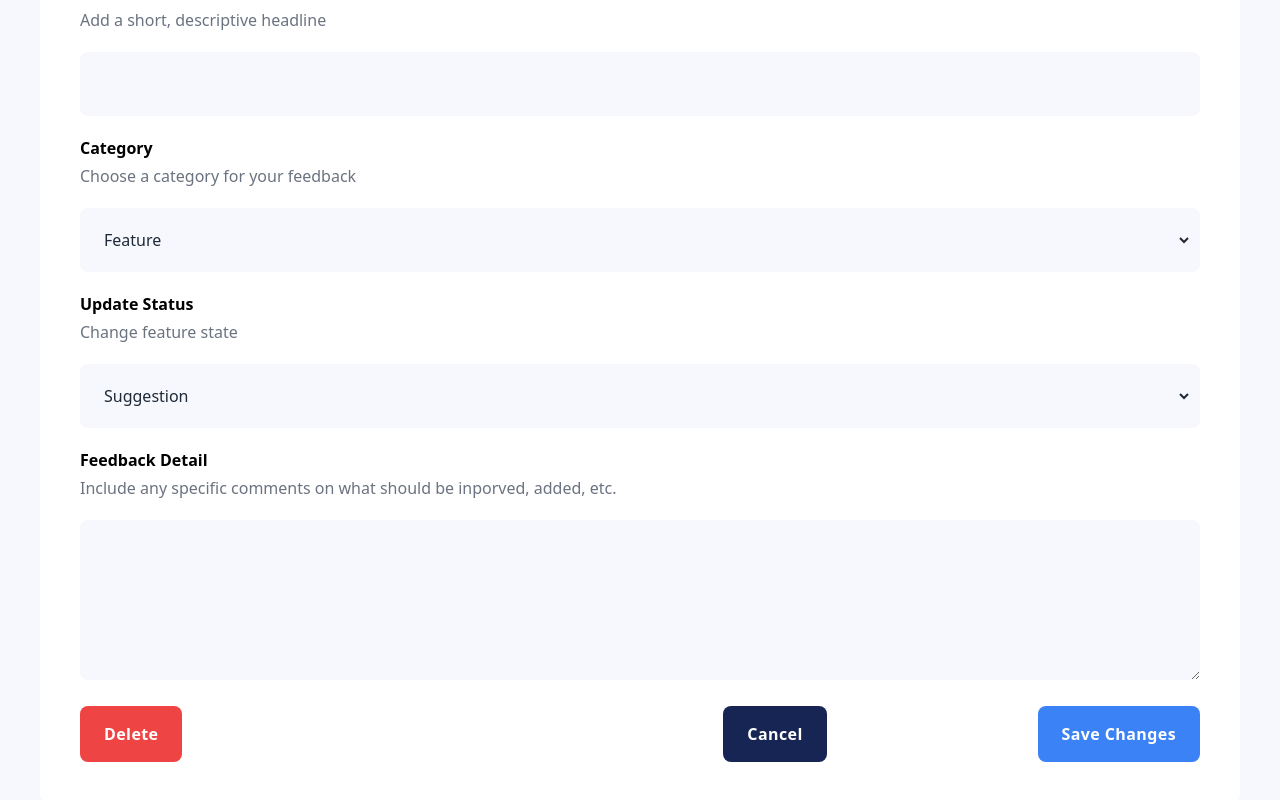
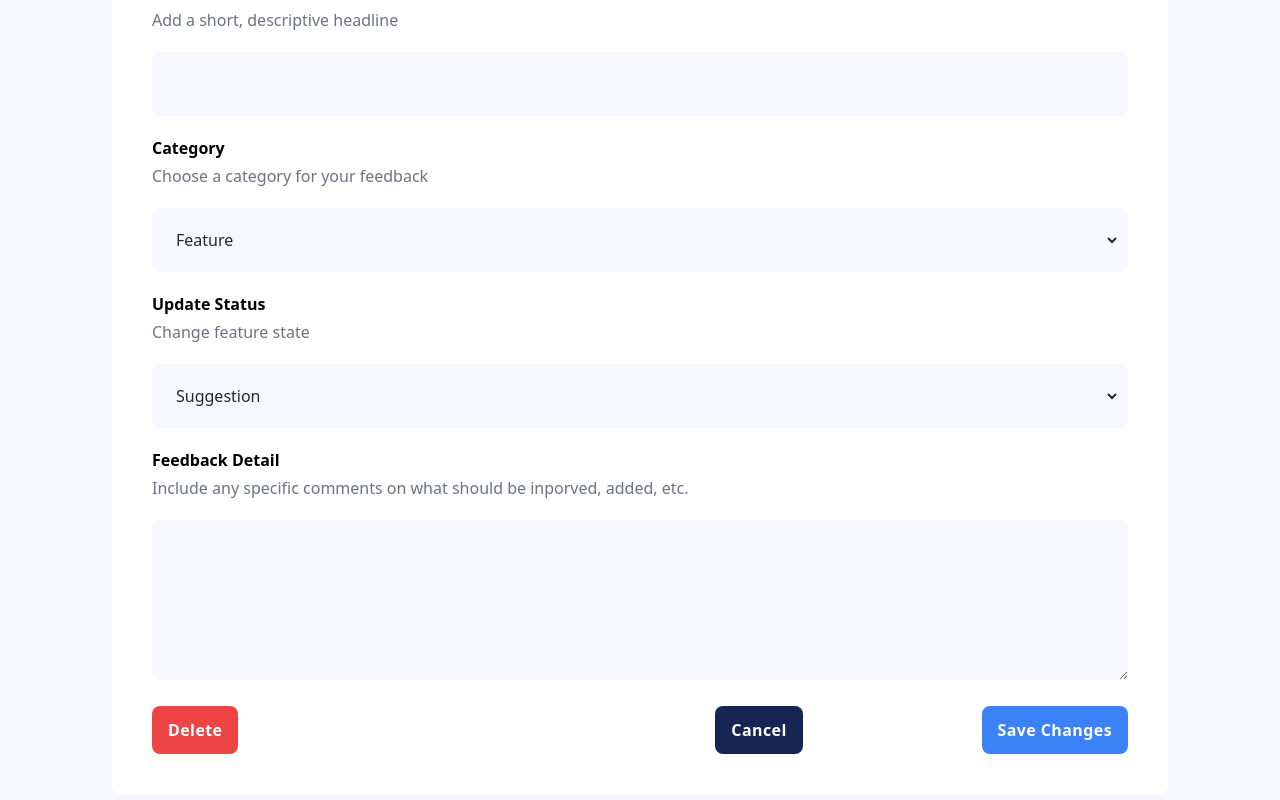
Before and after one commit to JioBautista/product-feedback-app, a React (Vite) app in the folder frontend/app/: page /edit/1 in a window 1280 px wide. Shown: the part 216-1016 px from the top of the page. Built offline with nearby package versions, Linux system fonts and the light colour scheme; no server answers.

Commit message:
Started desktop media query

```diff
--- a/frontend/app/src/feedback/EditFeedback.tsx
+++ b/frontend/app/src/feedback/EditFeedback.tsx
@@ -22,7 +22,7 @@ function EditFeedback() {
     (item) => item.id === parseInt(feedbackId as string)
   );
   return (
-    <div className="px-5 py-10 space-y-10 md:p-10">
+    <div className="px-5 py-10 space-y-10 md:px-28">
       <div className="flex items-center gap-5">
         <img src="/public/assets/shared/icon-arrow-left.svg" />
         <Link to={"/"} className="text-gray-500 font-bold">
@@ -100,13 +100,13 @@ function EditFeedback() {
         </div>
 
         <div className="space-y-5 md:grid-cols-3 md:grid md:space-y-0 md:items-center">
-          <button className="bg-blue-500 px-6 py-4 rounded-lg font-semibold tracking-wide text-white w-full md:order-last md:justify-self-end md:w-auto">
+          <button className="bg-blue-500 py-3 px-4 rounded-lg font-semibold tracking-wide text-white w-full md:order-last md:justify-self-end md:w-auto">
             Save Changes
           </button>
-          <button className="bg-blue-950 px-6 py-4 rounded-lg font-semibold tracking-wide text-white w-full md:w-auto md:justify-self-end">
+          <button className="bg-blue-950 py-3 px-4 rounded-lg font-semibold tracking-wide text-white w-full md:w-auto md:justify-self-end">
             Cancel
           </button>
-          <button className="bg-red-500 px-6 py-4 rounded-lg font-semibold tracking-wide text-white w-full md:order-first md:w-auto md:justify-self-start">
+          <button className="bg-red-500 py-3 px-4 rounded-lg font-semibold tracking-wide text-white w-full md:order-first md:w-auto md:justify-self-start">
             Delete
           </button>
         </div>
--- a/frontend/app/src/feedback/NewFeedback.tsx
+++ b/frontend/app/src/feedback/NewFeedback.tsx
@@ -1,7 +1,7 @@
 import { Link } from "react-router-dom";
 function NewFeedback() {
   return (
-    <div className="px-5 py-10 space-y-10 md:p-10">
+    <div className="px-5 py-10 space-y-10 md:px-28">
       <div className="flex items-center gap-5">
         <img src="/public/assets/shared/icon-arrow-left.svg" />
         <Link to={"/"} className="text-gray-500 font-bold">
@@ -44,7 +44,7 @@ function NewFeedback() {
         <div>
           <h2 className="font-bold mb-1">Feedback Detail</h2>
           <label className="mb-5 text-gray-500 block" htmlFor="details">
-            Include any specific comments on what should be inporved, added,
+            Include any specific comments on what should be improved, added,
             etc.
           </label>
           <textarea
--- a/frontend/app/src/roadmap/Roadmap.tsx
+++ b/frontend/app/src/roadmap/Roadmap.tsx
@@ -35,8 +35,8 @@ function Roadmap() {
 
   return (
     <div>
-      <div className=" bg-[#373F68] text-white md:bg-transparent p-5 md:px-10">
-        <div className="container mx-auto flex items-center justify-between bg-[#373F68] md:px-10 md:py-5 md:rounded-xl">
+      <div className=" bg-[#373F68] text-white md:bg-transparent p-5 md:px-10 lg:px-16 xl:px-36 2xl:px-72">
+        <div className="flex items-center justify-between bg-[#373F68] md:px-10 md:py-5 md:rounded-xl">
           <div className="space-y-1">
             <div className="flex items-center gap-5">
               <img src="/public/assets/shared/icon-arrow-left.svg" />
@@ -70,7 +70,7 @@ function Roadmap() {
 
       <div className="p-5 md:hidden">{tabs[tabIndex]}</div>
 
-      <div className="hidden md:grid md:grid-cols-3 md:gap-3 container mx-auto md:px-10 md:py-5">
+      <div className="hidden md:grid md:grid-cols-3 md:gap-3 xl:gap-5 md:px-10 md:py-5 lg:px-16 xl:px-36 2xl:px-72">
         {tabs}
       </div>
     </div>
--- a/frontend/app/src/roadmap/RoadmapList.tsx
+++ b/frontend/app/src/roadmap/RoadmapList.tsx
@@ -14,18 +14,20 @@ function RoadmapList({ data, border }: any) {
     <>
       {data?.map((items: Data) => (
         <div
-          className={`bg-white p-8 rounded-lg space-y-3 border-t-8 mb-5 ${border} md:p-3 h-[250px]`}
+          className={`bg-white p-8 rounded-lg border-t-8 mb-5 ${border} md:p-4 flex flex-col items-start justify-between gap-4 lg:p-6`}
           key={items.id}
         >
-          <h1 className="font-bold hover:text-blue-500 md:text-sm">
+          <h1 className="font-bold hover:text-blue-500 md:text-xs lg:text-base xl:text-lg">
             {items.title}
           </h1>
-          <p className="text-gray-500 md:text-sm">{items.description}</p>
-          <span className="bg-blue-100 text-blue-500 font-bold px-5 py-2 rounded-lg inline-block md:text-sm">
+          <p className="text-gray-500 md:text-xs lg:text-base xl:text-lg">
+            {items.description}
+          </p>
+          <span className="bg-blue-100 text-blue-500 font-bold px-5 py-2 rounded-lg inline-block md:text-sm lg:text-base xl:text-lg">
             {items.category}
           </span>
-          <div className="flex justify-between items-center">
-            <button className="bg-blue-100 font-bold px-5 py-2 rounded-lg flex items-center gap-2 hover:bg-purple-300 md:text-sm">
+          <div className="flex justify-between items-center w-full">
+            <button className="bg-blue-100 font-bold px-5 py-2 rounded-lg flex items-center gap-2 hover:bg-purple-300 md:text-sm lg:text-base xl:text-lg">
               <img src="/public/assets/shared/icon-arrow-up.svg" />
               {items.upvotes}
             </button>
```
